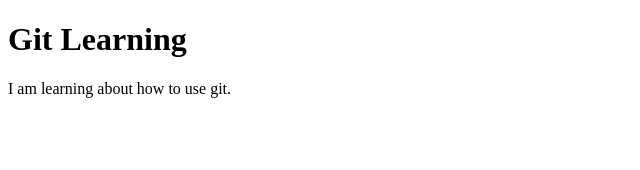
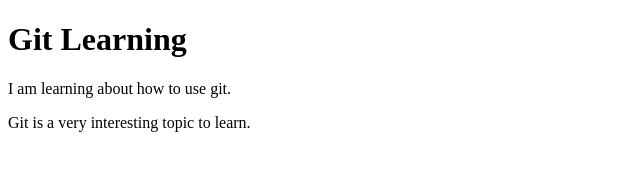
Before and after one commit to Mugara250/Gym-Git-Exercise-Solutions, a plain HTML site: page home.html in a window 1280 px wide. Shown: the whole page, without its empty margins (0-640 px from the left). Drawn offline with Linux system fonts and the light colour scheme.

Commit message:
made changes in home.html

```diff
--- a/home.html
+++ b/home.html
@@ -8,5 +8,6 @@
 <body>
     <h1>Git Learning</h1>
     <p>I am learning about how to use git.</p>
+    <p>Git is a very interesting topic to learn.</p>
 </body>
 </html>
```
